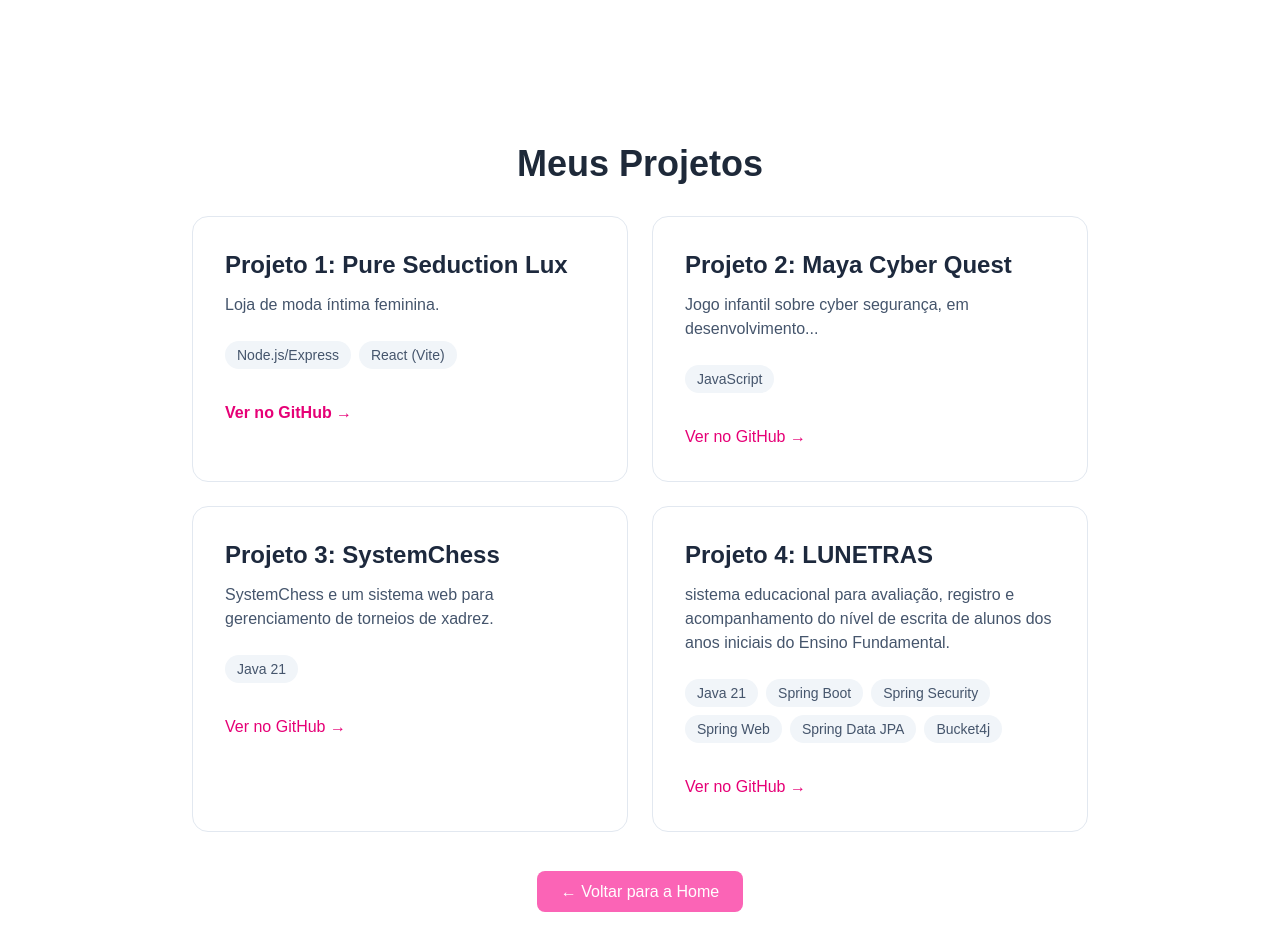
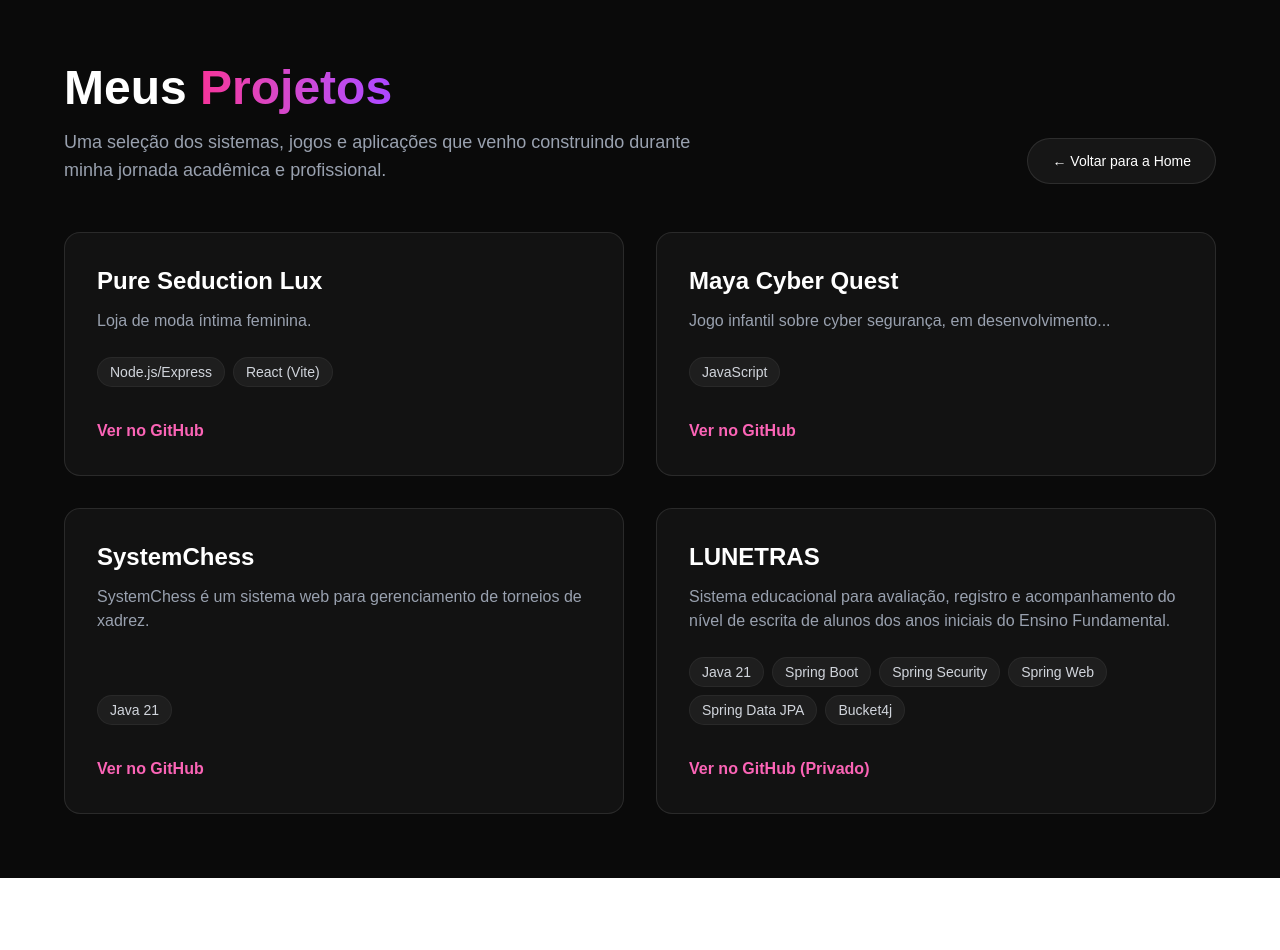
Before and after one commit to fernandalaralves/portifolio, a Next.js app in the folder portifolio/: page /projetos in a window 1280 px wide. Shown: the top 950 px of the page. After the commit the page ends 878 px from the top, so only its background shows below. Built offline with nearby package versions, Linux system fonts and the light colour scheme.

Commit message:
style: aplica tema dark neon e refaz layout visual da home e projetos

```diff
--- a/portifolio/src/app/page.tsx
+++ b/portifolio/src/app/page.tsx
@@ -8,24 +8,82 @@ export const metadata: Metadata = {
 
 export default function Home() {
   return (
-    <main className="flex min-h-screen flex-col items-center justify-center p-24">
-      <h1 className="text-4xl font-bold mb-8">Olá, sou a Fernanda</h1>
+    <main className="min-h-screen bg-[#0a0a0a] text-white flex items-center justify-center p-6 md:p-12 selection:bg-pink-500 selection:text-white">
+        {/* Container principal em grid (1 coluna no celular, 2 no PC) */}
+      <div className="max-w-6xl w-full grid grid-cols-1 md:grid-cols-2 gap-12 items-center">
 
-      <nav className="flex gap-6">
-        <Link
-          href="/sobre"
-          className="px-8 py-3 bg-pink-600 text-white font-semibold rounded-full hover:bg-pink-700 hover:scale-105 transition-all duration-200 shadow-lg shadow-pink-200 text-center"
-        >
-          Sobre Mim
-        </Link>
+        {/* COLUNA ESQUERDA: Textos e Botões */}
+        <div className="space-y-8">
 
-        <Link
-          href="/projetos"
-          className="px-8 py-3 bg-pink-600 text-white font-semibold rounded-full hover:bg-pink-700 hover:scale-105 transition-all duration-200 shadow-lg shadow-pink-200 text-center"
-        >
-          Meus Projetos
-        </Link>
-      </nav>
+          {/* Badge de disponibilidade */}
+          <div className="inline-flex items-center gap-2 px-4 py-2 rounded-full bg-white/5 border border-white/10 text-sm font-medium text-gray-300">
+            <span className="relative flex h-2.5 w-2.5">
+              <span className="animate-ping absolute inline-flex h-full w-full rounded-full bg-pink-400 opacity-75"></span>
+              <span className="relative inline-flex rounded-full h-2.5 w-2.5 bg-pink-500"></span>
+            </span>
+            Disponível para estágio
+          </div>
+
+          {/* Título com gradiente */}
+          <div>
+            <h1 className="text-4xl md:text-6xl font-bold tracking-tight mb-4">
+              Desenvolvedora <br />
+              <span className="text-transparent bg-clip-text bg-gradient-to-r from-pink-500 to-purple-500">
+                Front-end
+              </span>
+            </h1>
+            <p className="text-gray-400 text-lg md:text-xl max-w-md">
+              Olá, sou <strong className="text-white font-medium">Fernanda Lara Alves de Oliveira</strong> — Estudante de Análise e Desenvolvimento de Sistemas no IFCE Campus Boa Viagem.
+            </p>
+          </div>
+
+          {/* Botão de Contato com Gradiente */}
+          <div>
+            <Link
+              href="/contato"
+              className="inline-flex items-center gap-3 px-8 py-4 bg-gradient-to-r from-pink-500 to-purple-500 rounded-full font-bold text-white hover:opacity-90 transition-opacity shadow-[0_0_20px_rgba(236,72,153,0.3)]"
+            >
+              CONECTE-SE COMIGO
+              <svg className="w-5 h-5" fill="none" stroke="currentColor" viewBox="0 0 24 24" xmlns="http://www.w3.org/2000/svg"><path strokeLinecap="round" strokeLinejoin="round" strokeWidth={2} d="M14 5l7 7m0 0l-7 7m7-7H3" /></svg>
+            </Link>
+          </div>
+        </div>
+
+        {/* COLUNA DIREITA: Elemento Visual (Janela de Código Abstrata) */}
+        <div className="hidden md:flex justify-center relative">
+          {/* Brilho de fundo */}
+          <div className="absolute inset-0 bg-gradient-to-tr from-pink-500/20 to-purple-500/20 blur-3xl rounded-full"></div>
+
+          {/* Card simulando janela */}
+          <div className="relative w-full max-w-md bg-[#121212] border border-white/10 rounded-2xl p-6 shadow-2xl">
+            {/* Botões do topo (Mac style) */}
+            <div className="flex gap-2 mb-8">
+              <div className="w-3 h-3 rounded-full bg-pink-500"></div>
+              <div className="w-3 h-3 rounded-full bg-purple-500"></div>
+              <div className="w-3 h-3 rounded-full bg-gray-700"></div>
+            </div>
+
+            {/* Simulação de código */}
+            <div className="space-y-4">
+              <div className="h-4 bg-white/10 rounded w-1/3"></div>
+              <div className="h-6 bg-gradient-to-r from-pink-500/50 to-purple-500/50 rounded w-full"></div>
+              <div className="h-4 bg-white/5 rounded w-5/6"></div>
+              <div className="h-4 bg-white/5 rounded w-2/3"></div>
+
+              {/* Botão fake dentro do código */}
+              <div className="h-8 bg-pink-500 rounded-full w-1/2 mt-4"></div>
+            </div>
+
+            {/* Grid de quadrados no fundo do card */}
+            <div className="grid grid-cols-3 gap-4 mt-8 opacity-50">
+              <div className="h-20 bg-white/5 rounded-xl border border-white/5"></div>
+              <div className="h-20 bg-white/5 rounded-xl border border-white/5"></div>
+              <div className="h-20 bg-white/5 rounded-xl border border-white/5"></div>
+            </div>
+          </div>
+        </div>
+
+      </div>
     </main>
   );
 }
--- a/portifolio/src/app/projetos/page.tsx
+++ b/portifolio/src/app/projetos/page.tsx
@@ -1,7 +1,6 @@
 import Link from "next/link";
 import type { Metadata } from "next";
 
-// Metadado específico desta página
 export const metadata: Metadata = {
   title: "Meus Projetos | Meu Portfólio",
   description: "Confira os projetos que desenvolvi.",
@@ -9,114 +8,142 @@ export const metadata: Metadata = {
 
 export default function Projetos() {
   return (
-    <main className="flex min-h-screen flex-col items-center justify-center p-8 md:p-24">
-       <div className="flex items-center justify-between mb-12"></div>
-      <h1 className="text-4xl font-bold mb-8 text-gray-800">Meus Projetos</h1>
+    <main className="min-h-screen bg-[#0a0a0a] text-white p-6 md:p-16 selection:bg-pink-500 selection:text-white">
+       <div className="max-w-6xl mx-auto">
+
+        {/* Cabeçalho da página */}
+        <div className="flex flex-col md:flex-row md:items-end justify-between mb-12 gap-6">
+          <div>
+            <h1 className="text-4xl md:text-5xl font-bold mb-4">
+              Meus <span className="text-transparent bg-clip-text bg-gradient-to-r from-pink-500 to-purple-500">Projetos</span>
+            </h1>
+            <p className="text-gray-400 max-w-2xl text-lg">
+              Uma seleção dos sistemas, jogos e aplicações que venho construindo durante minha jornada acadêmica e profissional.
+            </p>
+          </div>
+          <Link
+            href="/"
+            className="inline-flex items-center gap-2 px-6 py-3 bg-white/5 border border-white/10 rounded-full text-sm font-medium hover:bg-white/10 transition-colors w-fit"
+          >
+            ← Voltar para a Home
+          </Link>
+        </div>
 
         {/* Grid para organizar os cartões de projeto */}
-      <div className="grid grid-cols-1 md:grid-cols-2 gap-6 max-w-4xl w-full">
+        <div className="grid grid-cols-1 md:grid-cols-2 gap-8">
 
           {/* Cartão do Projeto 1 */}
-        <div className="group border border-slate-200 rounded-2xl p-8 bg-white hover:border-pink-300 hover:shadow-xl transition-all duration-300 relative overflow-hidden">
-         <div className="absolute top-0 left-0 w-full h-1 bg-gradient-to-r from-pink-400 to-pink-600 opacity-0 group-hover:opacity-100 transition-opacity"></div>
-          <h2 className="text-2xl font-bold text-slate-800 mb-3 group-hover:text-pink-600 transition-colors">Projeto 1: Pure Seduction Lux</h2>
-          <p className="text-slate-600 mb-6 line-clamp-3">
+          <div className="group relative bg-[#121212] border border-white/10 rounded-2xl p-8 hover:border-pink-500/50 hover:shadow-[0_0_30px_rgba(236,72,153,0.15)] transition-all duration-300 flex flex-col h-full">
+            {/* Linha de gradiente no topo ao passar o mouse */}
+            <div className="absolute top-0 left-0 w-full h-1 bg-gradient-to-r from-pink-500 to-purple-500 opacity-0 group-hover:opacity-100 transition-opacity rounded-t-2xl"></div>
+
+            <h2 className="text-2xl font-bold text-white mb-3 group-hover:text-pink-400 transition-colors">
+              Pure Seduction Lux
+            </h2>
+            <p className="text-gray-400 mb-6 flex-grow">
               Loja de moda íntima feminina.
             </p>
+
             {/* Tags de Tecnologias */}
             <div className="flex flex-wrap gap-2 mb-8">
-            <span className="px-3 py-1 bg-slate-100 text-slate-600 text-sm rounded-full">Node.js/Express</span>
-            <span className="px-3 py-1 bg-slate-100 text-slate-600 text-sm rounded-full">React (Vite)</span>
+              <span className="px-3 py-1 bg-white/5 border border-white/5 text-gray-300 text-sm rounded-full">Node.js/Express</span>
+              <span className="px-3 py-1 bg-white/5 border border-white/5 text-gray-300 text-sm rounded-full">React (Vite)</span>
             </div>
+
             <a
               href="https://github.com/fernandalaralves/pure_seduction_lux"
               target="_blank"
               rel="noopener noreferrer"
-            className="inline-flex items-center text-pink-600 font-semibold hover:gap-2 transition-all"
+              className="inline-flex items-center text-pink-400 font-semibold group-hover:gap-2 transition-all w-fit"
             >
-            Ver no GitHub →
+              Ver no GitHub <span className="opacity-0 group-hover:opacity-100 transition-opacity">→</span>
             </a>
           </div>
 
           {/* Cartão do Projeto 2 */}
-         <div className="group border border-slate-200 rounded-2xl p-8 bg-white hover:border-pink-300 hover:shadow-xl transition-all duration-300 relative overflow-hidden">
-         <div className="absolute top-0 left-0 w-full h-1 bg-gradient-to-r from-pink-400 to-pink-600 opacity-0 group-hover:opacity-100 transition-opacity"></div>
-          <h2 className="text-2xl font-bold text-slate-800 mb-3 group-hover:text-pink-600 transition-colors">Projeto 2: Maya Cyber Quest</h2>
-          <p className="text-slate-600 mb-6 line-clamp-3">
+          <div className="group relative bg-[#121212] border border-white/10 rounded-2xl p-8 hover:border-pink-500/50 hover:shadow-[0_0_30px_rgba(236,72,153,0.15)] transition-all duration-300 flex flex-col h-full">
+            <div className="absolute top-0 left-0 w-full h-1 bg-gradient-to-r from-pink-500 to-purple-500 opacity-0 group-hover:opacity-100 transition-opacity rounded-t-2xl"></div>
+
+            <h2 className="text-2xl font-bold text-white mb-3 group-hover:text-pink-400 transition-colors">
+              Maya Cyber Quest
+            </h2>
+            <p className="text-gray-400 mb-6 flex-grow">
               Jogo infantil sobre cyber segurança, em desenvolvimento...
             </p>
-           {/* Tags de Tecnologias */}
+
             <div className="flex flex-wrap gap-2 mb-8">
-            <span className="px-3 py-1 bg-slate-100 text-slate-600 text-sm rounded-full">JavaScript</span>
+              <span className="px-3 py-1 bg-white/5 border border-white/5 text-gray-300 text-sm rounded-full">JavaScript</span>
             </div>
+
             <a
               href="https://github.com/fernandalaralves/A-Aventura-de-Maya-na-Internet"
-            className="text-pink-600 font-medium hover:underline"
               target="_blank"
               rel="noopener noreferrer"
+              className="inline-flex items-center text-pink-400 font-semibold group-hover:gap-2 transition-all w-fit"
             >
-            Ver no GitHub →
+              Ver no GitHub <span className="opacity-0 group-hover:opacity-100 transition-opacity">→</span>
             </a>
           </div>
 
           {/* Cartão do Projeto 3 */}
-         <div className="group border border-slate-200 rounded-2xl p-8 bg-white hover:border-pink-300 hover:shadow-xl transition-all duration-300 relative overflow-hidden">
-         <div className="absolute top-0 left-0 w-full h-1 bg-gradient-to-r from-pink-400 to-pink-600 opacity-0 group-hover:opacity-100 transition-opacity"></div>
-          <h2 className="text-2xl font-bold text-slate-800 mb-3 group-hover:text-pink-600 transition-colors">Projeto 3: SystemChess</h2>
-          <p className="text-slate-600 mb-6 line-clamp-3">
-            SystemChess e um sistema web para gerenciamento de torneios de xadrez.
+          <div className="group relative bg-[#121212] border border-white/10 rounded-2xl p-8 hover:border-pink-500/50 hover:shadow-[0_0_30px_rgba(236,72,153,0.15)] transition-all duration-300 flex flex-col h-full">
+            <div className="absolute top-0 left-0 w-full h-1 bg-gradient-to-r from-pink-500 to-purple-500 opacity-0 group-hover:opacity-100 transition-opacity rounded-t-2xl"></div>
+
+            <h2 className="text-2xl font-bold text-white mb-3 group-hover:text-pink-400 transition-colors">
+              SystemChess
+            </h2>
+            <p className="text-gray-400 mb-6 flex-grow">
+              SystemChess é um sistema web para gerenciamento de torneios de xadrez.
             </p>
-           {/* Tags de Tecnologias */}
+
             <div className="flex flex-wrap gap-2 mb-8">
-            <span className="px-3 py-1 bg-slate-100 text-slate-600 text-sm rounded-full">Java 21</span>
+              <span className="px-3 py-1 bg-white/5 border border-white/5 text-gray-300 text-sm rounded-full">Java 21</span>
             </div>
+
             <a
               href="https://github.com/fernandalaralves/SystemChess"
-            className="text-pink-600 font-medium hover:underline"
               target="_blank"
               rel="noopener noreferrer"
+              className="inline-flex items-center text-pink-400 font-semibold group-hover:gap-2 transition-all w-fit"
             >
-            Ver no GitHub →
+              Ver no GitHub <span className="opacity-0 group-hover:opacity-100 transition-opacity">→</span>
             </a>
           </div>
 
           {/* Cartão do Projeto 4 */}
-         <div className="group border border-slate-200 rounded-2xl p-8 bg-white hover:border-pink-300 hover:shadow-xl transition-all duration-300 relative overflow-hidden">
-         <div className="absolute top-0 left-0 w-full h-1 bg-gradient-to-r from-pink-400 to-pink-600 opacity-0 group-hover:opacity-100 transition-opacity"></div>
-          <h2 className="text-2xl font-bold text-slate-800 mb-3 group-hover:text-pink-600 transition-colors">Projeto 4: LUNETRAS</h2>
-          <p className="text-slate-600 mb-6 line-clamp-3">
-             sistema educacional para avaliação, registro e acompanhamento do nível de escrita de alunos dos anos iniciais do Ensino Fundamental.
+          <div className="group relative bg-[#121212] border border-white/10 rounded-2xl p-8 hover:border-pink-500/50 hover:shadow-[0_0_30px_rgba(236,72,153,0.15)] transition-all duration-300 flex flex-col h-full">
+            <div className="absolute top-0 left-0 w-full h-1 bg-gradient-to-r from-pink-500 to-purple-500 opacity-0 group-hover:opacity-100 transition-opacity rounded-t-2xl"></div>
+
+            <h2 className="text-2xl font-bold text-white mb-3 group-hover:text-pink-400 transition-colors">
+              LUNETRAS
+            </h2>
+            <p className="text-gray-400 mb-6 flex-grow">
+              Sistema educacional para avaliação, registro e acompanhamento do nível de escrita de alunos dos anos iniciais do Ensino Fundamental.
             </p>
+
             {/* Tags de Tecnologias */}
             <div className="flex flex-wrap gap-2 mb-8">
-            <span className="px-3 py-1 bg-slate-100 text-slate-600 text-sm rounded-full">Java 21</span>
-            <span className="px-3 py-1 bg-slate-100 text-slate-600 text-sm rounded-full">Spring Boot</span>
-            <span className="px-3 py-1 bg-slate-100 text-slate-600 text-sm rounded-full">Spring Security</span>
-            <span className="px-3 py-1 bg-slate-100 text-slate-600 text-sm rounded-full">Spring Web</span>
-            <span className="px-3 py-1 bg-slate-100 text-slate-600 text-sm rounded-full">Spring Data JPA</span>
-            <span className="px-3 py-1 bg-slate-100 text-slate-600 text-sm rounded-full">Bucket4j</span>
+              <span className="px-3 py-1 bg-white/5 border border-white/5 text-gray-300 text-sm rounded-full">Java 21</span>
+              <span className="px-3 py-1 bg-white/5 border border-white/5 text-gray-300 text-sm rounded-full">Spring Boot</span>
+              <span className="px-3 py-1 bg-white/5 border border-white/5 text-gray-300 text-sm rounded-full">Spring Security</span>
+              <span className="px-3 py-1 bg-white/5 border border-white/5 text-gray-300 text-sm rounded-full">Spring Web</span>
+              <span className="px-3 py-1 bg-white/5 border border-white/5 text-gray-300 text-sm rounded-full">Spring Data JPA</span>
+              <span className="px-3 py-1 bg-white/5 border border-white/5 text-gray-300 text-sm rounded-full">Bucket4j</span>
+            </div>
 
-          </div>
+            {/* Link apontando para PRIVADO conforme o seu código original */}
             <a
-            href="PRIVADO"
-            className="text-pink-600 font-medium hover:underline"
+              href="#"
               target="_blank"
               rel="noopener noreferrer"
+              className="inline-flex items-center text-pink-400 font-semibold group-hover:gap-2 transition-all w-fit"
+              title="Repositório Privado"
             >
-            Ver no GitHub →
+              Ver no GitHub (Privado) <span className="opacity-0 group-hover:opacity-100 transition-opacity">→</span>
             </a>
           </div>
 
         </div>
-
-      {/* Navegação de volta para a Home usando estritamente <Link> */}
-      <div className="mt-12">
-        <Link
-          href="/"
-          className="px-6 py-3 bg-pink-400 text-white rounded-lg hover:bg-pink-700 transition"
-        >
-          ← Voltar para a Home
-        </Link>
       </div>
     </main>
   );
```
Lines whose indentation alone changed are shown as unchanged.
